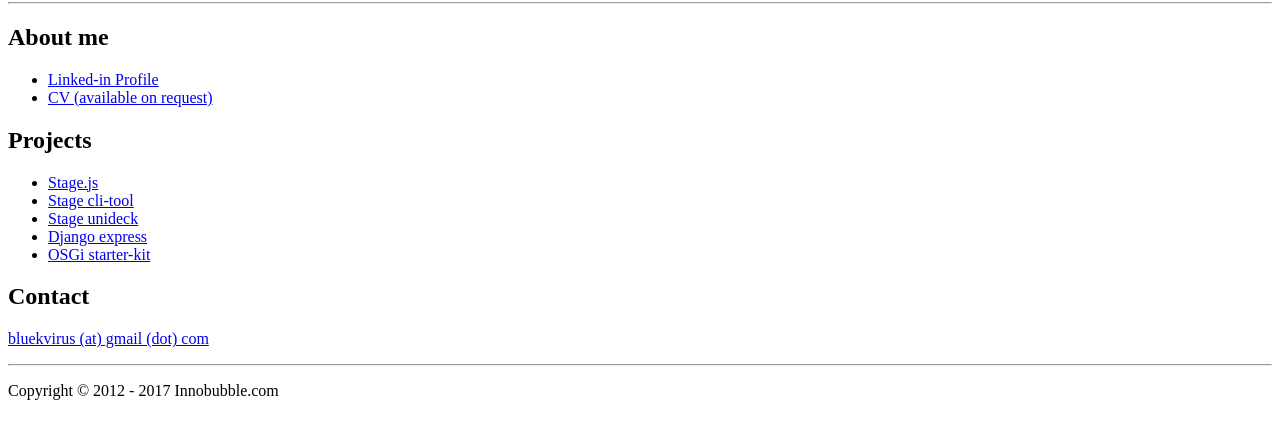
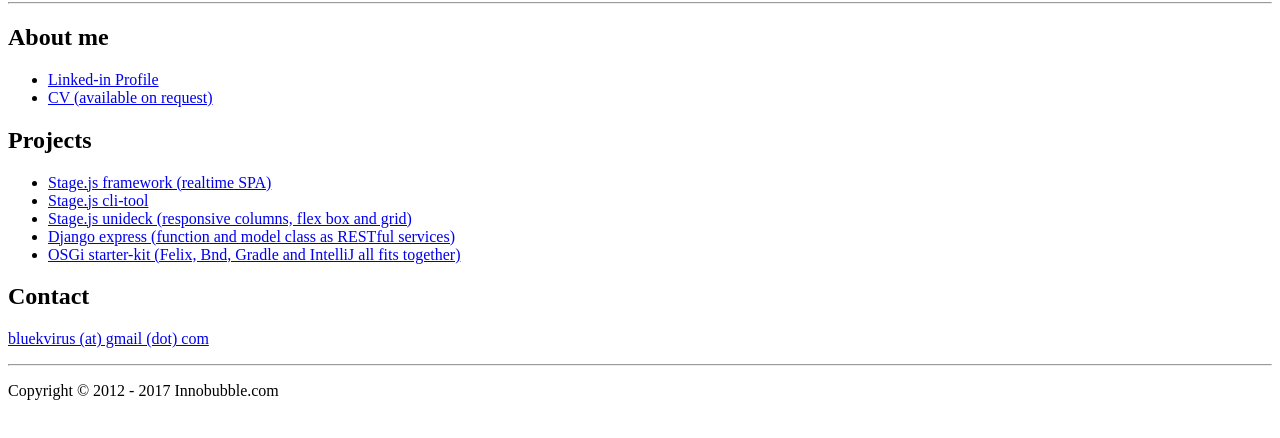
Before and after one commit to bluekvirus/bluekvirus.github.io, a plain HTML site: page index.html in a window 1280 px wide. Shown: the part 78-516 px from the top of the page. Drawn offline with Linux system fonts and the light colour scheme.

Commit message:
Update index.html

```diff
--- a/index.html
+++ b/index.html
@@ -11,11 +11,11 @@
 
 	<h2>Projects</h2>
 	<ul>
-		<li><a href="http://bluekvirus.github.io/Stage.js/">Stage.js</a></li>
-		<li><a href="https://www.npmjs.org/package/stage-devtools">Stage cli-tool</a></li>
-		<li><a href="http://bluekvirus.github.io/Stage-unideck">Stage unideck</a></li>
-		<li><a href="https://pypi.python.org/pypi/django-express">Django express</a></li>
-		<li><a href="https://github.com/bluekvirus/osgi-starterkit">OSGi starter-kit</a></li>
+		<li><a href="http://bluekvirus.github.io/Stage.js/">Stage.js framework (realtime SPA)</a></li>
+		<li><a href="https://www.npmjs.org/package/stage-devtools">Stage.js cli-tool</a></li>
+		<li><a href="http://bluekvirus.github.io/Stage-unideck">Stage.js unideck (responsive columns, flex box and grid)</a></li>
+		<li><a href="https://pypi.python.org/pypi/django-express">Django express (function and model class as RESTful services)</a></li>
+		<li><a href="https://github.com/bluekvirus/osgi-starterkit">OSGi starter-kit (Felix, Bnd, Gradle and IntelliJ all fits together)</a></li>
 	</ul>
 
 	<h2>Contact</h2>
```
